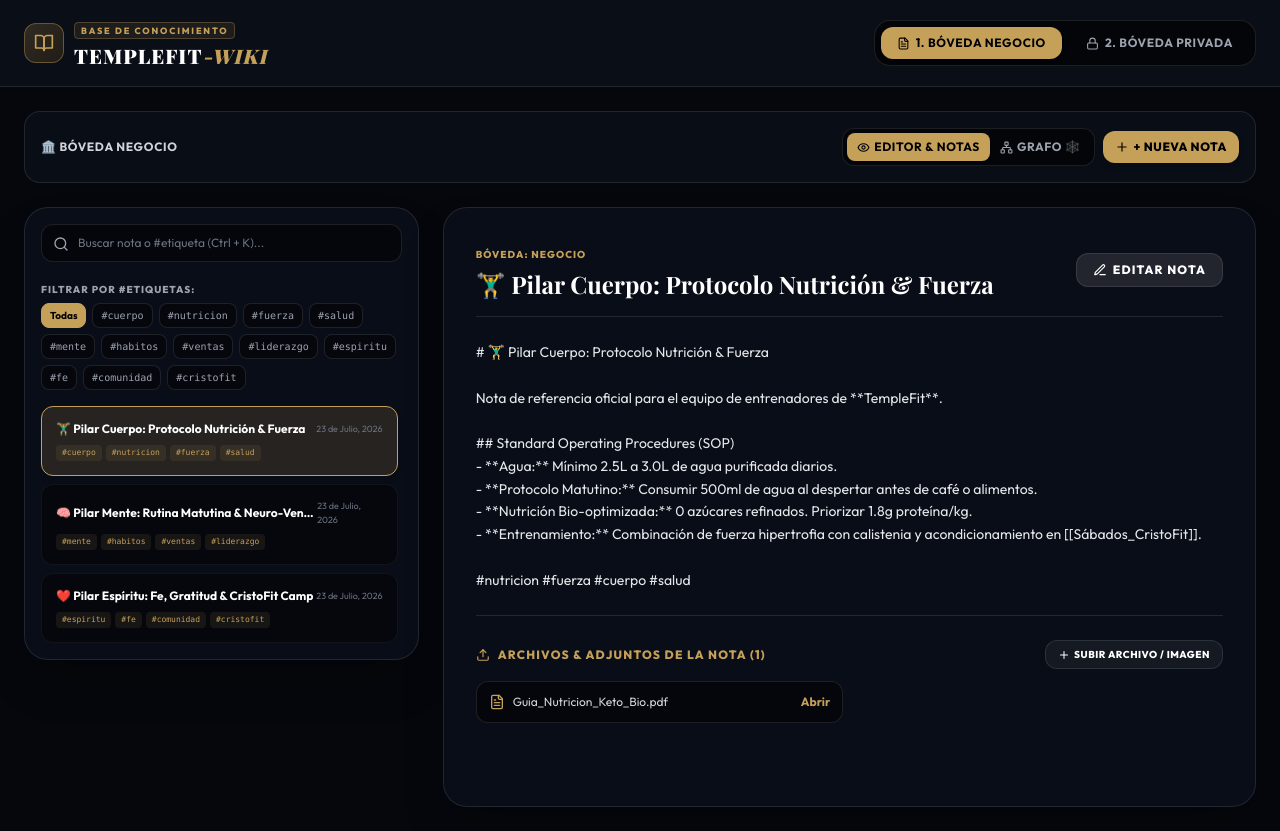
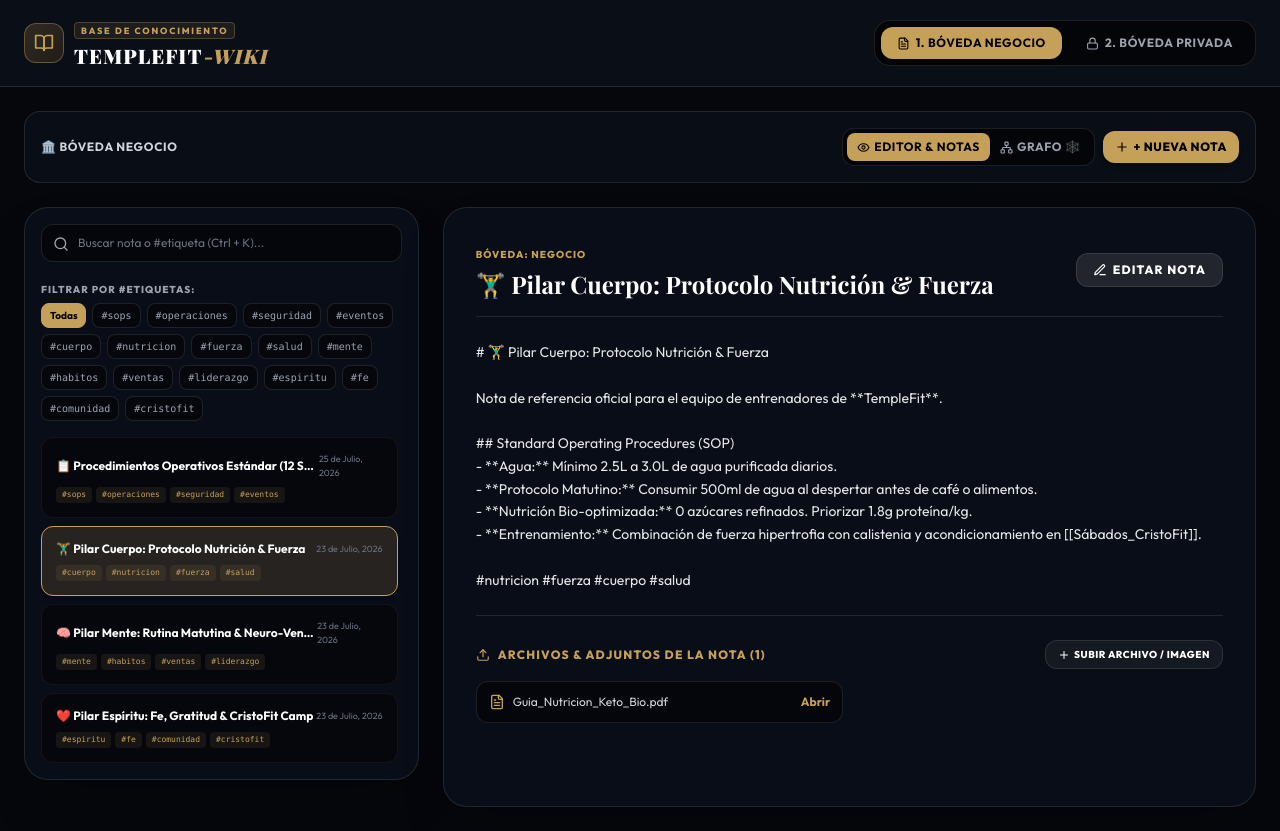
Before and after one commit to Katzert/templefit-wiki, a Next.js app: page /templefit-wiki/ in a window 1280 px wide. Built offline with nearby package versions, Linux system fonts and the light colour scheme; a web font is replaced by a local one.

Commit message:
feat: pre-load 12 SOPs note in Cerebro Digital (templefit-wiki)

```diff
--- a/app/page.tsx
+++ b/app/page.tsx
@@ -21,6 +21,37 @@ interface WikiNote {
 
 const DEFAULT_NOTES: WikiNote[] = [
   // Bóveda 1: Conocimiento Negocio TempleFit
+  {
+    id: 'note-sops',
+    title: '📋 Procedimientos Operativos Estándar (12 SOPs)',
+    vault: 'business',
+    tags: ['sops', 'operaciones', 'seguridad', 'eventos'],
+    content: `# 📋 Procedimientos Operativos Estándar (12 SOPs)
+
+Base de conocimiento operativa para entrenadores y administradores de **TempleFit**.
+
+## 1. Seguridad Digital & Contratación
+- **SOP 1:** Protocolo de contratación y seguridad digital.
+- **SOP 2:** SOP de ventas y atención al cliente.
+- **SOP 3:** SOP de entrenamiento en [[Pilar_Cuerpo]] y [[Pilar_Mente]].
+- **SOP 4:** Protocolo de logística en espacios públicos.
+
+## 2. Eventos & Audiencias
+- **SOP 5:** SOP de fidelización y seguimiento de atletas.
+- **SOP 6:** SOP de producción de eventos masivos (CristoFit Camp).
+- **SOP 7:** SOP de gestión de audiencias masivas.
+- **SOP 8:** SOP de comunicación y RRPP.
+
+## 3. Expansión & Auditoría
+- **SOP 9:** SOP de apertura de nuevas sedes.
+- **SOP 10:** SOP de gestión de alianzas comerciales.
+- **SOP 11:** SOP de auditoría y cierre de ciclo.
+- **SOP 12:** SOP de planificación anual y expansión.
+
+#sops #operaciones #seguridad #eventos`,
+    attachments: [],
+    updatedAt: '25 de Julio, 2026'
+  },
   {
     id: 'note-cuerpo',
     title: '🏋️‍♂️ Pilar Cuerpo: Protocolo Nutrición & Fuerza',
```
